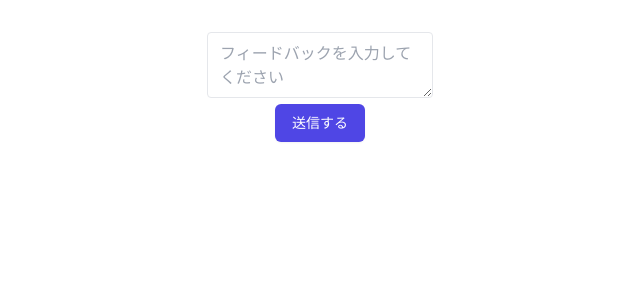
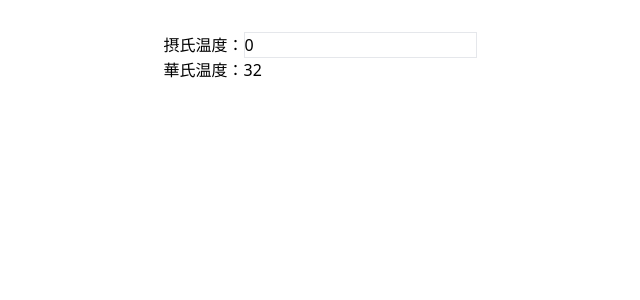
Before and after one commit to shinobu-takahata/react_easy_layout_component, a React (Vite) app: page / in a window 1280 px wide. Shown: the top 300 px of the page, without its empty margins (320-960 px from the left). Built offline with nearby package versions, Linux system fonts and the light colour scheme.

Commit message:
✨ Temperature Component

```diff
--- a/src/App.tsx
+++ b/src/App.tsx
@@ -2,11 +2,12 @@
 // import Switch from "./components/Switch/Switch";
 // import RealTimeText from "./components/RealTimeText/RealTimeText";
 // import SwtichBackgloundColor from "./components/SwitchBackgloundColor/SwtichBackgloundColor";
-import Feedback from "./components/Feedback/Feedback";
+// import Feedback from "./components/Feedback/Feedback";
+import Temperature from "./components/Temperature/Temperature";
 function App() {
   return (
     <>
-      <Feedback />
+      <Temperature />
     </>
   );
 }
--- /dev/null
+++ b/src/components/Temperature/Temperature.tsx
@@ -0,0 +1,26 @@
+import { useTemperature } from "../../hooks/useTemperature";
+export default function Temperature() {
+  const { celSius, convertFromCelsiusToFahrenheit, onCelsiusChange } =
+    useTemperature();
+  return (
+    <div className="mt-8 mx-auto max-w-4xl">
+      <div className="flex justify-center">
+        <div>
+          <div className="flex items-center">
+            <label htmlFor="celsius">摂氏温度：</label>
+            <input
+              id="celsius"
+              className="border"
+              type="number"
+              value={celSius}
+              onChange={onCelsiusChange}
+            />
+          </div>
+          <p id="fahrenheit">
+            華氏温度：{convertFromCelsiusToFahrenheit(celSius)}
+          </p>
+        </div>
+      </div>
+    </div>
+  );
+}
--- /dev/null
+++ b/src/hooks/useTemperature.ts
@@ -0,0 +1,24 @@
+import { useState } from "react";
+
+interface UseTemperature {
+  celSius: number;
+  onCelsiusChange: (e: React.ChangeEvent<HTMLInputElement>) => void;
+  convertFromCelsiusToFahrenheit: (celSius: number) => number;
+}
+
+export function useTemperature(): UseTemperature {
+  const [celSius, setCelsius] = useState(0);
+
+  function convertFromCelsiusToFahrenheit(celSius: number) {
+    return (celSius * 9) / 5 + 32;
+  }
+
+  function onCelsiusChange(e: React.ChangeEvent<HTMLInputElement>) {
+    setCelsius(parseInt(e.target.value));
+  }
+  return {
+    celSius,
+    onCelsiusChange,
+    convertFromCelsiusToFahrenheit,
+  };
+}
```
